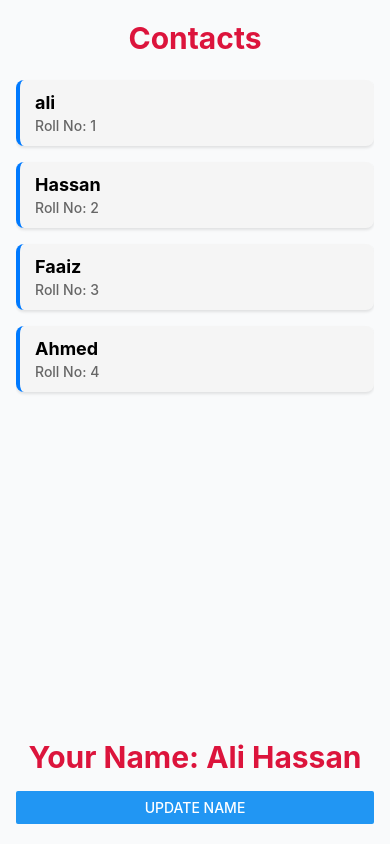
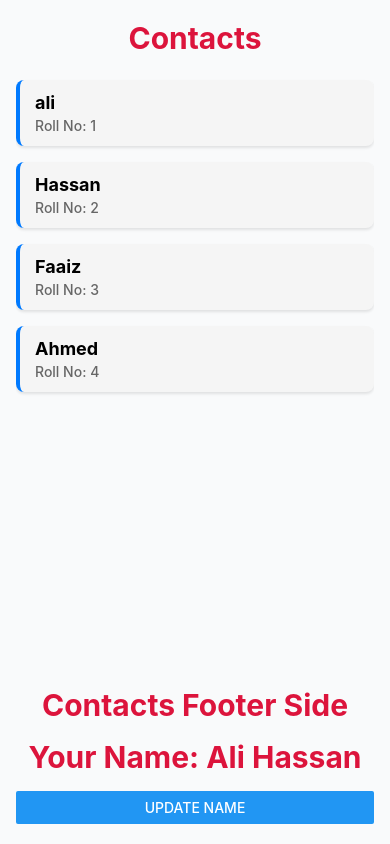
Before and after one commit to Ali-Hassan2/rn-playground, a React Native app: screen / in a window 390 px wide. Built offline with nearby package versions, Linux system fonts and the light colour scheme.

Commit message:
propsData

```diff
--- a/src/components/class-footer-contacts.tsx
+++ b/src/components/class-footer-contacts.tsx
@@ -6,7 +6,11 @@ interface States {
   personalName: string;
 }
 
-class ContactsFooter extends Component<{}, States> {
+interface FooterProps {
+  propsData: string;
+}
+
+class ContactsFooter extends Component<FooterProps, States> {
   constructor(props: any) {
     super(props);
     this.state = {
@@ -26,6 +30,7 @@ class ContactsFooter extends Component<{}, States> {
   render() {
     return (
       <View>
+        <Text style={TextStyles.text}>{this.props.propsData}</Text>
         <Text style={TextStyles.text}>Your Name: {this.getName()}</Text>
         <Button title="Update Name" onPress={this.setName} />
       </View>
--- a/src/screens/contacts.tsx
+++ b/src/screens/contacts.tsx
@@ -16,6 +16,7 @@ class ContactsViaClassComponent extends Component {
       <RenderItem item={item} />
     );
 
+    let footerHeading = 'Contacts Footer Side';
     return (
       <View style={contactsStyles.mainContainer}>
         <Text style={TextStyles.text}>Contacts</Text>
@@ -29,7 +30,7 @@ class ContactsViaClassComponent extends Component {
           />
         </View>
         <View>
-          <ContactsFooter />
+          <ContactsFooter propsData={footerHeading} />
         </View>
       </View>
     );
```
